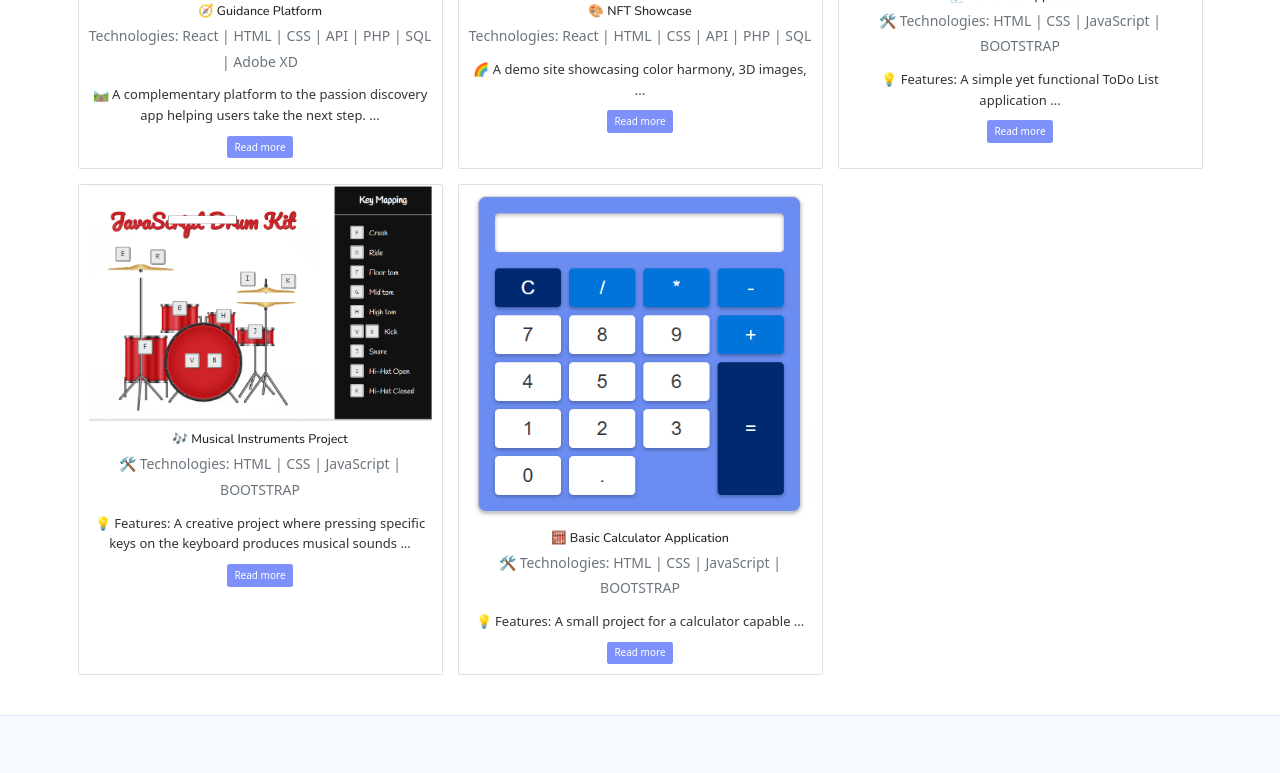
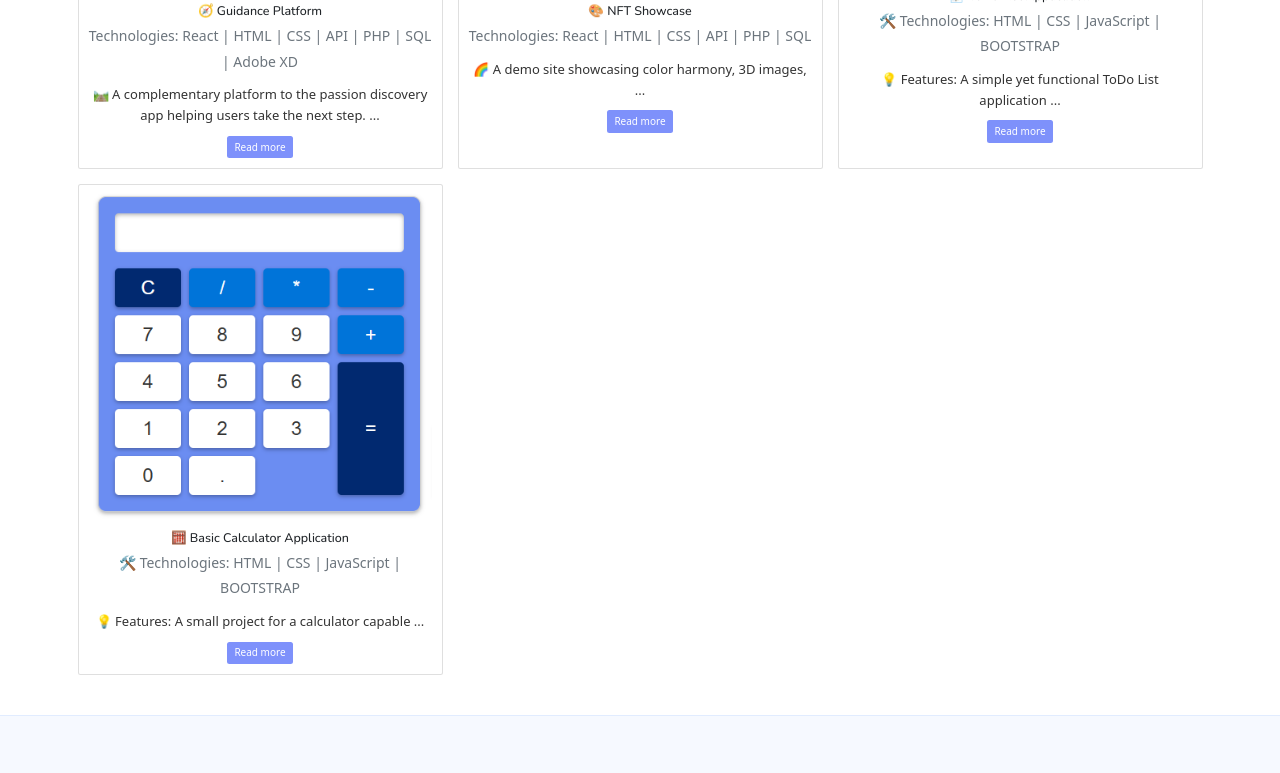
Before and after one commit to IZI1996/Portfolio-main, a website: page index.html in a window 1280 px wide. Shown: the part 4110-4883 px from the top of the page. Drawn offline with nearby package versions, Linux system fonts and the light colour scheme.

Commit message:
Update index.html

```diff
--- a/index.html
+++ b/index.html
@@ -474,30 +474,7 @@ I’m eager to bring this blend of frontend and backend expertise into a dynamic
   </div>
 </div>
 
-<!-- Music -->
-<div class="card-container col-lg-4 col-md-12 mb-6 mb-lg-0 small">
-  <div class="card rounded-6 h-100">
-    <div class="mt-n3 bg-image hover-overlay mx-3 shadow-4-strong rounded-6" data-mdb-ripple-init data-mdb-ripple-color="light">
-      <a href="https://izi1996.github.io/kit/">
-        <img src="assets/images/projects/kit.png" class="img-fluid" />
-        <div class="mask" style="background-color: rgba(251, 251, 251, 0.15);"></div>
-      </a>
-    </div>
-    <div class="card-body">
-      <h5 class="card-title">🎶 Musical Instruments Project</h5>
-      <p class="text-muted">
-        <small>🛠️ Technologies: HTML | CSS | JavaScript | BOOTSTRAP</small>
-      </p>
-      <p class="more">💡 Features: A creative project where pressing specific keys on the keyboard produces musical sounds
-        <span class="dots" data-target="8">...</span>
-        <span class="more-content" data-target="8">
-          🎹🥁 mimicking various instruments. This project demonstrates the integration of JavaScript for interactive and engaging user experiences.
-        </span>
-      </p>
-      <button class="btn btn-secondary btn-rounded myBtn" data-target="8">Read more</button>
-    </div>
-  </div>
-</div>
+
 
 <!-- Calculator -->
 <div class="card-container col-lg-4 col-md-12 mb-6 mb-lg-0 small">
```
